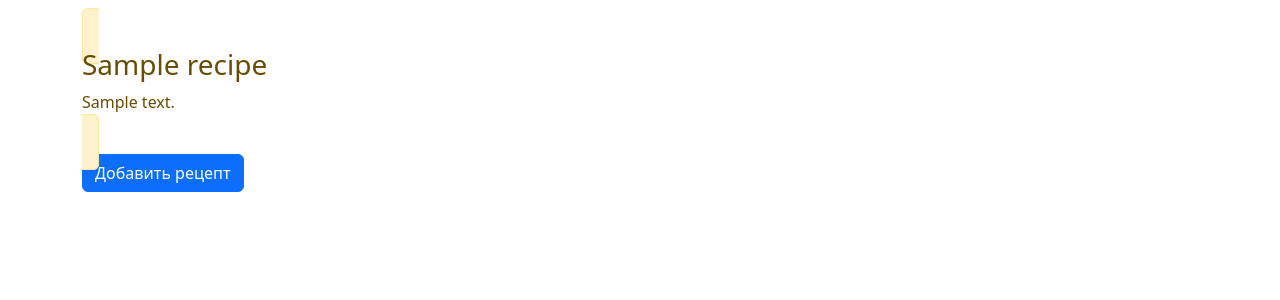
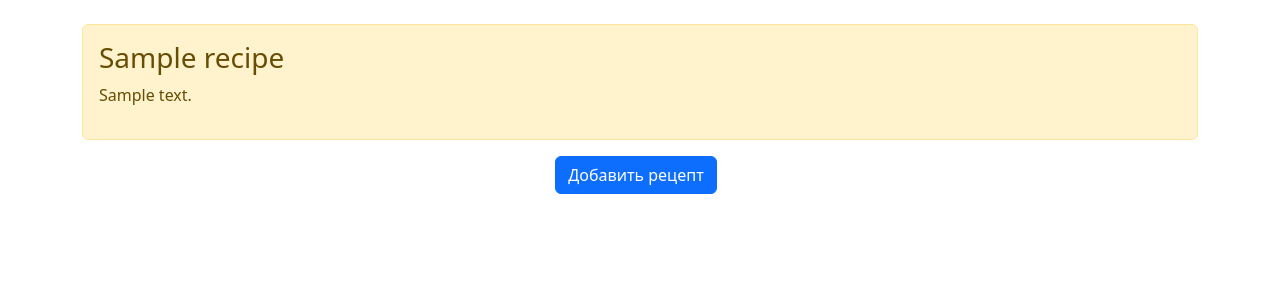
Before and after one commit to VasiliyMikhaylov91/Webdevelopment_python_certification, a Django app: page /recipes/ in a window 1280 px wide. Shown: the part 73-373 px from the top of the page. Run offline with Django 4.2, Linux system fonts and the light colour scheme; tables that the repository leaves empty hold one stand-in row (values such as "Sample post").

Commit message:
correct template recipes.html v2

```diff
--- a/recipes/main/templates/main/recipes.html
+++ b/recipes/main/templates/main/recipes.html
@@ -5,15 +5,19 @@
 {% block content %}
 {% if positions %}
     {% for position in positions %}
-        <a href="{{ position.id }}" class="alert alert-warning mt-2 text-decoration-none">
-            <h3>{{ position.title }}</h3>
-            <p>{{ position.description }}</p>
+        <a href="{{ position.id }}" class="text-decoration-none">
+            <div class="alert alert-warning mt-2 ">
+                <h3>{{ position.title }}</h3>
+                <p>{{ position.description }}</p>
+            </div>
         </a>
     {% endfor %}
 {% else %}
 <p>Рецептов нет</p>
 {% endif %}
-<button type="submit" onClick="location.href='{% url 'add_recipe' %}'"
-        class="d-flex justify-content-center btn btn-primary me-2 mb-4 ">Добавить рецепт
-</button>
+<div class="d-flex justify-content-center">
+    <button type="submit" onClick="location.href='{% url 'add_recipe' %}'"
+            class="btn btn-primary me-2 mb-4">Добавить рецепт
+    </button>
+</div>
 {% endblock %}
```
